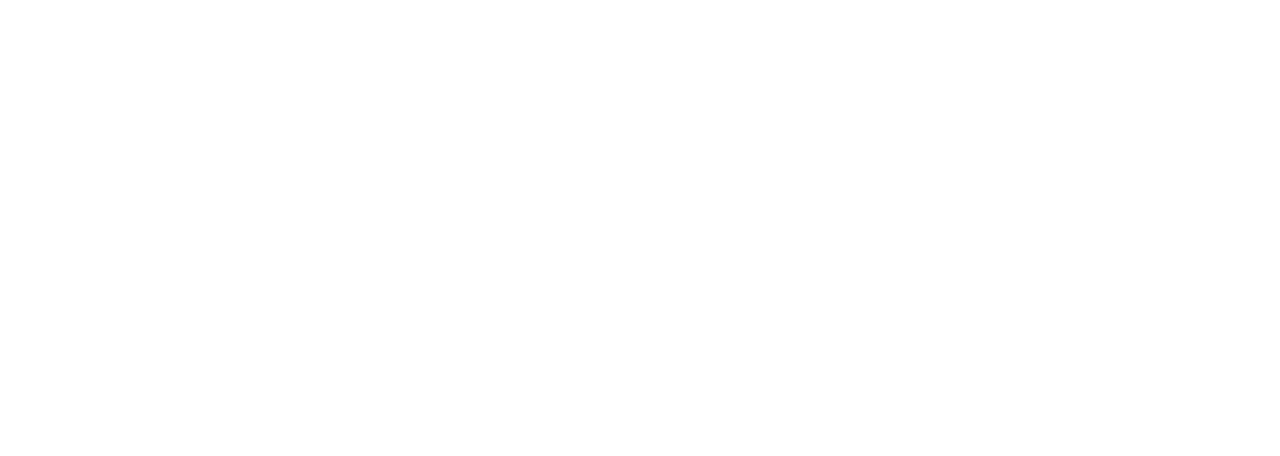
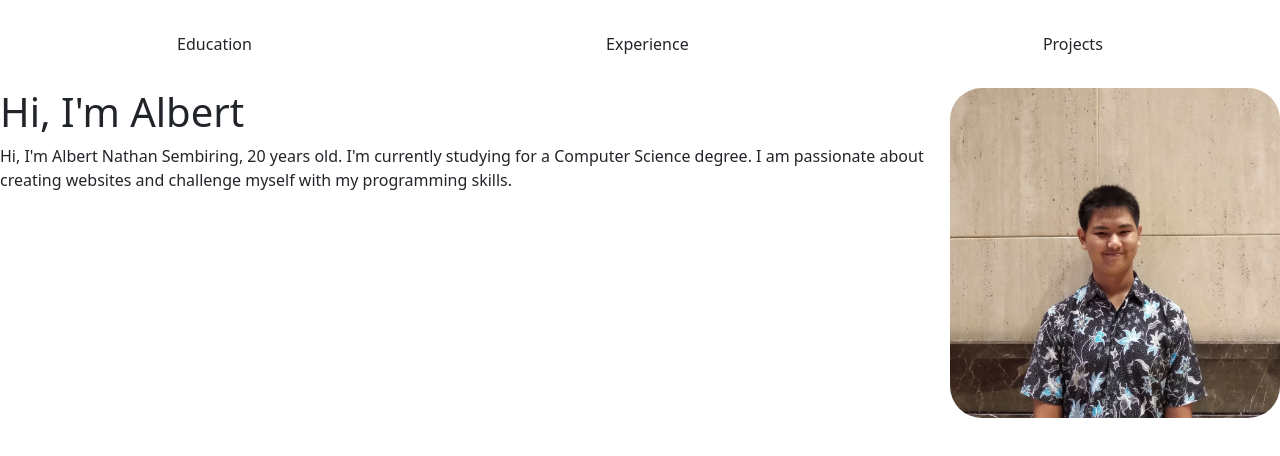
Before and after one commit to AlbertNS618/-1--Web-Resume, a plain HTML site: page view/index.html in a window 1280 px wide. Drawn offline with nearby package versions, Linux system fonts and the light colour scheme; files that its build step writes are made by us from their sources.

Commit message:
add header and nav

```diff
--- a/view/index.html
+++ b/view/index.html
@@ -3,20 +3,53 @@
 <head>
     <meta charset="UTF-8">
     <meta name="viewport" content="width=device-width, initial-scale=1.0">
+    <link href="https://cdn.jsdelivr.net/npm/bootstrap@5.3.2/dist/css/bootstrap.min.css" rel="stylesheet" integrity="sha384-T3c6CoIi6uLrA9TneNEoa7RxnatzjcDSCmG1MXxSR1GAsXEV/Dwwykc2MPK8M2HN" crossorigin="anonymous">
     <link rel="stylesheet" href="style.css">
     <title>Web Resume</title>
 </head>
 <body>
     <nav>
-
+        <div class="py-4">
+            <ul class="list-group list-group-horizontal list-group-flush">
+                <a class="list-group-item border-0 m-auto " href="#education">Education</a>
+                <a class="list-group-item border-0 m-auto " href="#experience">Experience</a>
+                <a class="list-group-item border-0 m-auto " href="#projects">Projects</a>
+            </ul>
+        </div>
     </nav>
 
     <header>
-
+        <div class="d-flex flex-row justify-content-around">
+            <div class="w-auto">
+                <h1>Hi, I'm Albert</h1>
+                <p>
+                    Hi, I'm Albert Nathan Sembiring, 20 years old.
+                    I'm currently studying for a Computer Science degree.
+                    I am passionate about creating websites and challenge myself with my programming skills.
+                </p>
+            </div>
+            <div><img class="img-fluid rounded-5 " width="500rem" src="/img/Albert_pic.jpg" alt="Albert"></div>
+        </div>
     </header>
 
-    <section>
+    <section id="education">
+        <div>
 
+        </div>
     </section>
+
+    <section id="experience">
+        <div>
+
+        </div>
+    </section>
+
+    <section id="projects">
+        <div>
+
+        </div>
+    </section>
+
+    <script src=""></script>
 </body>
 </html>
```
Also changed, not shown: img/Albert_pic.jpg (added).
